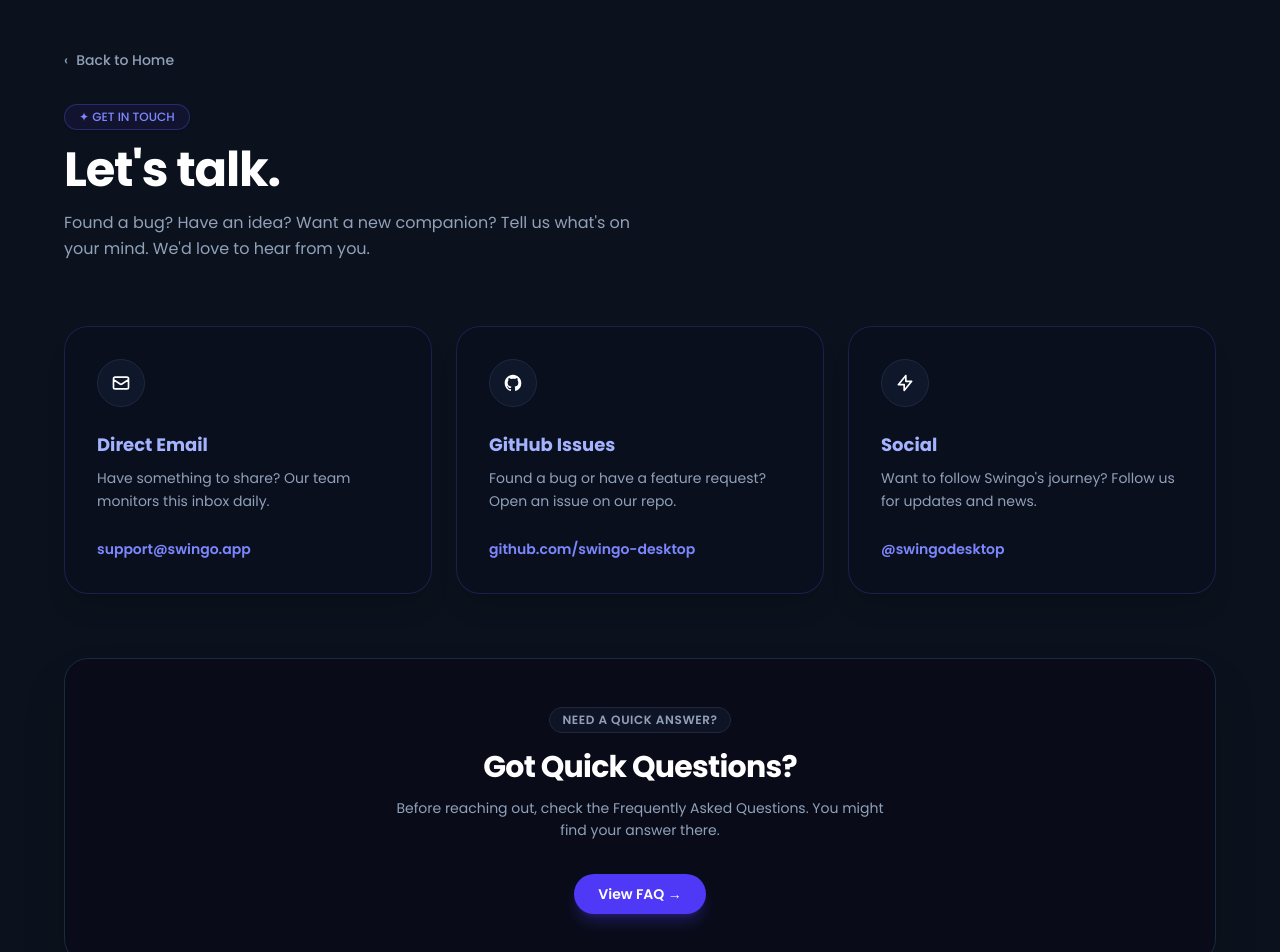
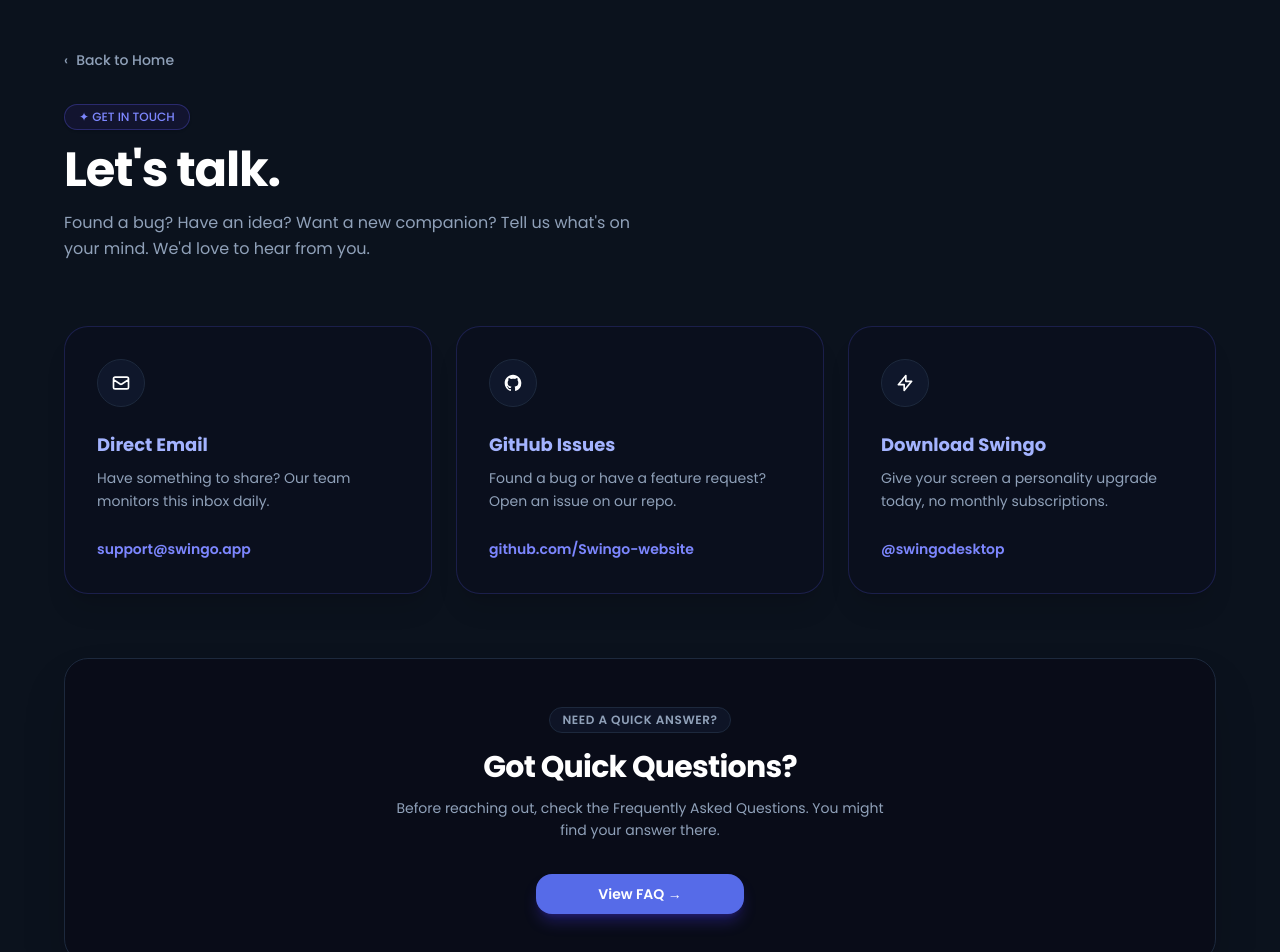
Before and after one commit to jones2006/Swingo-website, a Next.js app: page /contact in a window 1280 px wide. Shown: the top 952 px of the page. Built offline with nearby package versions, Linux system fonts and the light colour scheme.

Commit message:
Contact page fix something

```diff
--- a/app/contact/page.tsx
+++ b/app/contact/page.tsx
@@ -1,5 +1,3 @@
-//
-
 "use client";
 
 import React from "react";
@@ -43,8 +41,8 @@
       title: "GitHub Issues",
       description:
         "Found a bug or have a feature request? Open an issue on our repo.",
-      linkText: "github.com/swingo-desktop",
-      href: "https://github.com",
+      linkText: "github.com/Swingo-website",
+      href: "https://github.com/jones2006/Swingo-website",
       external: true,
       icon: (
         <svg
@@ -61,11 +59,11 @@
       ),
     },
     {
-      title: "Social",
+      title: "Download Swingo",
       description:
-        "Want to follow Swingo's journey? Follow us for updates and news.",
+        " Give your screen a personality upgrade today, no monthly subscriptions.",
       linkText: "@swingodesktop",
-      href: "https://x.com",
+      href: "https://apps.microsoft.com/detail/9NRCMH42WMVR?hl=en-us&gl=IN&ocid=pdpshare",
       external: true,
       icon: (
         <svg
@@ -180,7 +178,8 @@
           {/* View FAQ Button */}
           <Link
             href="/#faq"
-            className="inline-flex items-center justify-center px-6 py-2.5 rounded-full bg-indigo-600 hover:bg-indigo-500 text-white font-semibold text-xs sm:text-sm shadow-lg shadow-indigo-600/30 transition-colors"
+            style={{ backgroundColor: colors.brand.primary }}
+            className="inline-flex items-center justify-center w-52 py-2.5 rounded-2xl hover:bg-indigo-500 text-white font-semibold text-xs sm:text-sm shadow-lg shadow-indigo-600/30 transition-colors"
           >
             View FAQ →
           </Link>
```
